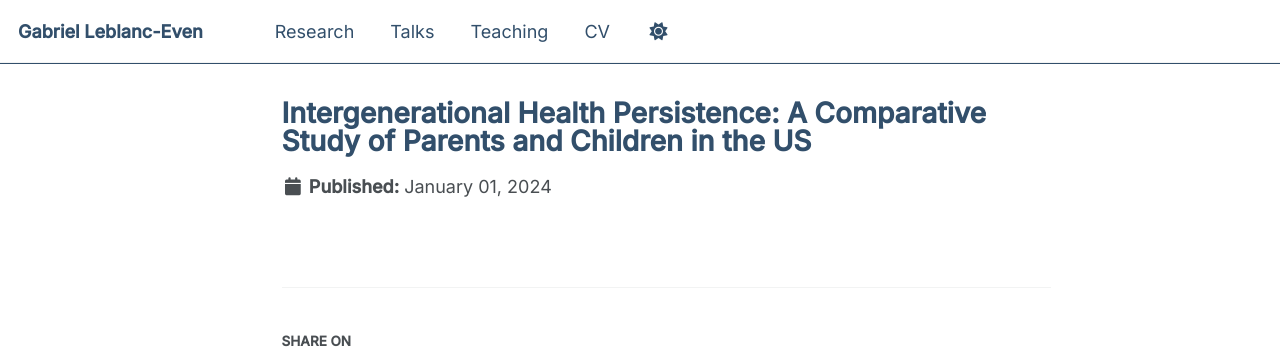
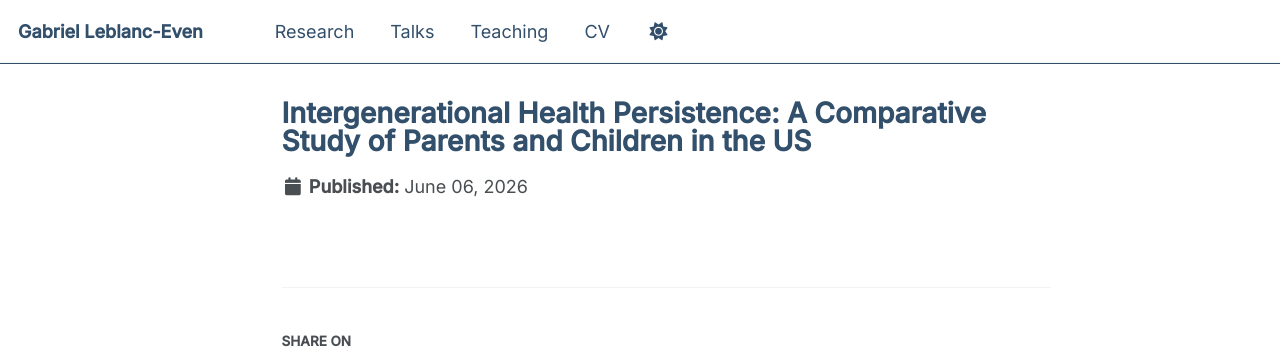
Before and after one commit to gabriel-leblanceven/gabriel-leblanceven.github.io, a Jekyll site: the page built from _publications/2009-10-01-paper-title-number-1.md, in a window 1280 px wide. Shown: the top 357 px of the page. Built offline with Jekyll 4.4.1, drawn with Linux system fonts in a browser that asks for light colours; a script bundle is joined from its source files by our own code; library files that are not in the unit come from our copies.

Commit message:
Update 2009-10-01-paper-title-number-1.md

```diff
--- a/_publications/2009-10-01-paper-title-number-1.md
+++ b/_publications/2009-10-01-paper-title-number-1.md
@@ -4,5 +4,5 @@ collection: publications
 category: workingpaper
 permalink: /publication/intergenerational-health-persistence
 excerpt: 'Résumé de votre papier ici.'
-date: 2024-01-01
+date: 2026-06-06
 ---
```
